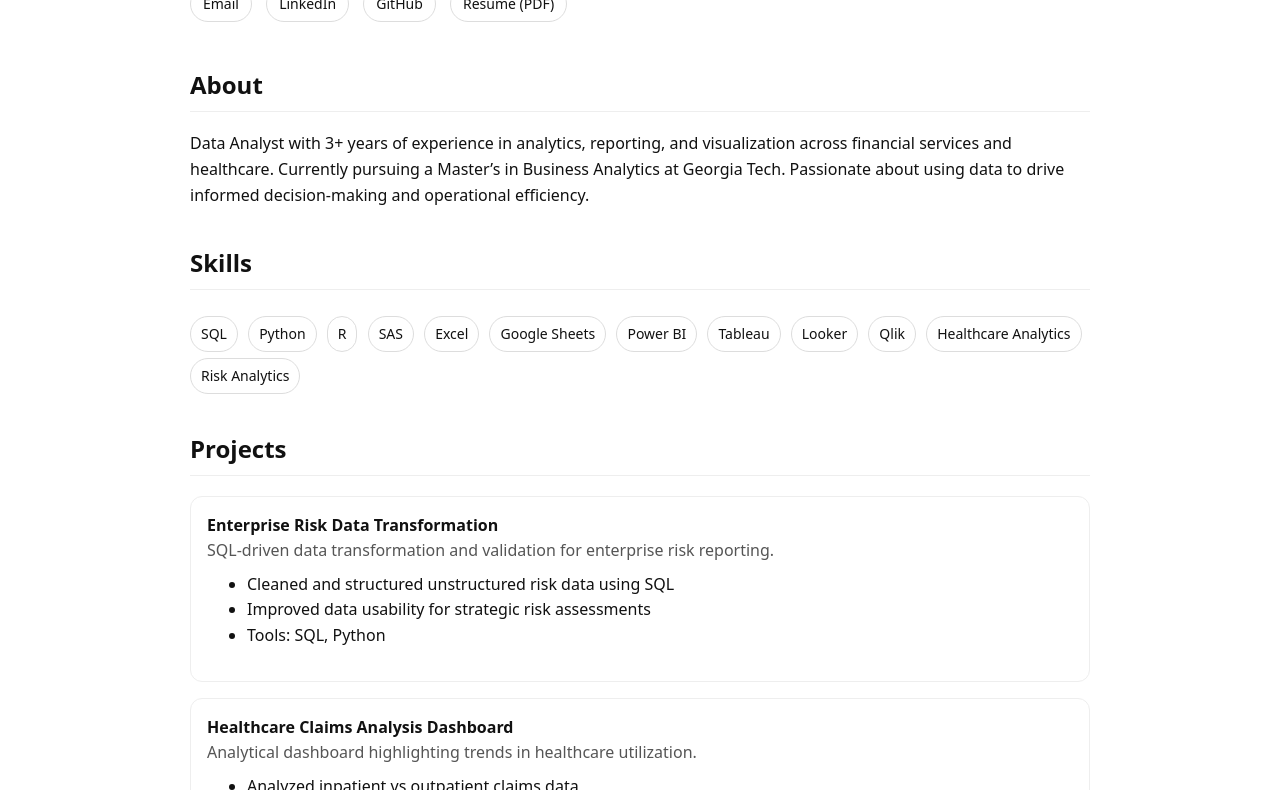
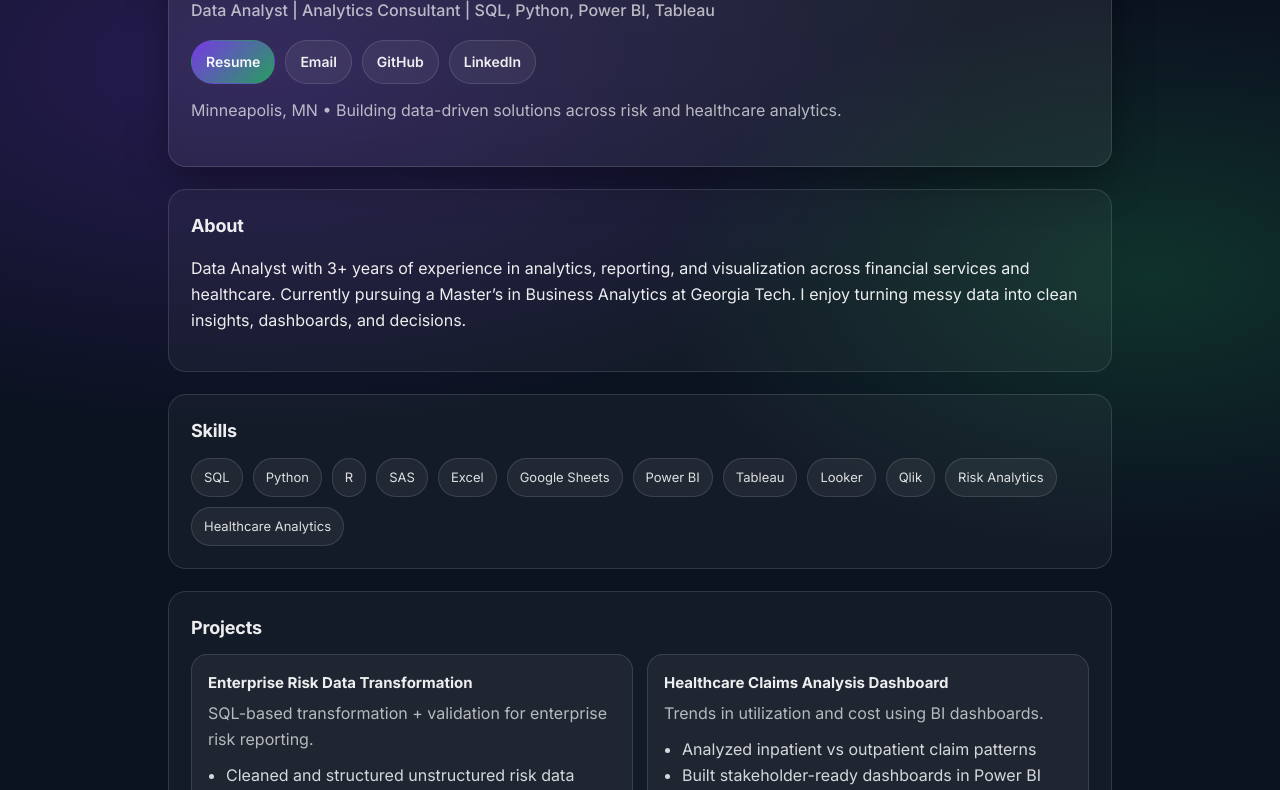
Before and after one commit to abdullahiaabdille/abdullahiabdille.github.io, a plain HTML site: page index.html in a window 1280 px wide. Shown: the part 147-937 px from the top of the page. Drawn offline with Linux system fonts and the light colour scheme.

Commit message:
Update index.html

```diff
--- a/index.html
+++ b/index.html
@@ -3,94 +3,202 @@
 <head>
   <meta charset="utf-8" />
   <meta name="viewport" content="width=device-width, initial-scale=1" />
-  <title>Abdullahi Abdille | Data Analyst</title>
+  <title>Abdullahi Abdille | Portfolio</title>
+
   <style>
-    body {
-      font-family: system-ui, -apple-system, Segoe UI, Roboto, Arial, sans-serif;
-      max-width: 900px;
-      margin: 40px auto;
-      padding: 0 16px;
+    @import url('https://fonts.googleapis.com/css2?family=Inter:wght@400;500;600;700&display=swap');
+
+    :root{
+      --bg: #0b1220;
+      --panel: rgba(255,255,255,0.06);
+      --panel2: rgba(255,255,255,0.08);
+      --text: rgba(255,255,255,0.92);
+      --muted: rgba(255,255,255,0.68);
+      --border: rgba(255,255,255,0.12);
+      --accent: #7c3aed;   /* purple */
+      --accent2: #22c55e;  /* green */
+      --shadow: 0 14px 40px rgba(0,0,0,0.35);
+    }
+
+    * { box-sizing: border-box; }
+
+    body{
+      margin: 0;
+      font-family: Inter, system-ui, -apple-system, Segoe UI, Roboto, Arial, sans-serif;
+      background:
+        radial-gradient(1200px 600px at 20% 10%, rgba(124,58,237,0.25), transparent 60%),
+        radial-gradient(900px 500px at 90% 20%, rgba(34,197,94,0.18), transparent 55%),
+        var(--bg);
+      color: var(--text);
       line-height: 1.6;
-      color: #111;
     }
-    header {
-      margin-bottom: 32px;
+
+    .wrap{
+      max-width: 980px;
+      margin: 48px auto;
+      padding: 0 18px 64px;
     }
-    h1 {
-      margin-bottom: 4px;
+
+    header{
+      padding: 26px 22px;
+      border: 1px solid var(--border);
+      border-radius: 18px;
+      background: linear-gradient(180deg, var(--panel2), var(--panel));
+      box-shadow: var(--shadow);
     }
-    .subtitle {
-      color: #555;
-      margin-bottom: 12px;
+
+    h1{
+      margin: 0 0 6px;
+      font-size: 40px;
+      letter-spacing: -0.02em;
     }
-    .links a {
-      display: inline-block;
-      margin-right: 10px;
-      margin-bottom: 8px;
-      padding: 6px 12px;
-      border: 1px solid #ddd;
+
+    .subtitle{
+      margin: 0;
+      color: var(--muted);
+      font-weight: 500;
+    }
+
+    .cta{
+      margin-top: 16px;
+      display: flex;
+      flex-wrap: wrap;
+      gap: 10px;
+    }
+
+    .btn{
+      display: inline-flex;
+      align-items: center;
+      gap: 8px;
+      padding: 10px 14px;
       border-radius: 999px;
+      border: 1px solid var(--border);
+      background: rgba(255,255,255,0.06);
+      color: var(--text);
       text-decoration: none;
-      color: #111;
+      font-weight: 600;
       font-size: 14px;
+      transition: transform 120ms ease, background 120ms ease, border-color 120ms ease;
     }
-    section {
-      margin-top: 36px;
+    .btn:hover{
+      transform: translateY(-1px);
+      background: rgba(255,255,255,0.10);
+      border-color: rgba(255,255,255,0.22);
     }
-    h2 {
-      border-bottom: 1px solid #eee;
-      padding-bottom: 6px;
+
+    .btn.primary{
+      background: linear-gradient(135deg, rgba(124,58,237,0.95), rgba(34,197,94,0.75));
+      border-color: transparent;
+      color: rgba(255,255,255,0.95);
     }
-    .pill {
-      display: inline-block;
-      padding: 6px 10px;
-      margin: 6px 6px 0 0;
-      border: 1px solid #ddd;
+
+    section{
+      margin-top: 22px;
+      padding: 22px;
+      border: 1px solid var(--border);
+      border-radius: 18px;
+      background: rgba(255,255,255,0.04);
+    }
+
+    h2{
+      margin: 0 0 12px;
+      font-size: 18px;
+      letter-spacing: -0.01em;
+    }
+
+    .muted{ color: var(--muted); }
+
+    .pills{
+      display:flex;
+      flex-wrap:wrap;
+      gap: 10px;
+    }
+    .pill{
+      padding: 8px 12px;
       border-radius: 999px;
-      font-size: 14px;
+      border: 1px solid var(--border);
+      background: rgba(255,255,255,0.06);
+      font-size: 13px;
+      color: rgba(255,255,255,0.85);
     }
-    .card {
-      border: 1px solid #eee;
-      border-radius: 12px;
+
+    .grid{
+      display:grid;
+      grid-template-columns: repeat(2, minmax(0, 1fr));
+      gap: 14px;
+    }
+
+    .card{
+      border: 1px solid var(--border);
+      border-radius: 16px;
       padding: 16px;
-      margin-top: 16px;
+      background: rgba(255,255,255,0.05);
     }
-    .muted {
-      color: #555;
+
+    .card strong{
+      display:block;
+      margin-bottom: 6px;
+      font-size: 15px;
     }
-    ul {
-      margin-top: 8px;
+
+    ul{
+      margin: 10px 0 0;
+      padding-left: 18px;
+      color: rgba(255,255,255,0.82);
+    }
+
+    .card a{
+      color: rgba(255,255,255,0.9);
+      text-decoration: underline;
+      text-underline-offset: 3px;
+    }
+
+    footer{
+      margin-top: 26px;
+      color: var(--muted);
+      font-size: 13px;
+      text-align: center;
+    }
+
+    @media (max-width: 820px){
+      h1{ font-size: 32px; }
+      .grid{ grid-template-columns: 1fr; }
+      .wrap{ margin-top: 28px; }
     }
   </style>
 </head>
+
 <body>
+  <div class="wrap">
 
     <header>
       <h1>Abdullahi Abdille</h1>
-  <div class="subtitle">
-    Data Analyst | Analytics Consultant | SQL, Python, Power BI, Tableau
+      <p class="subtitle">Data Analyst | Analytics Consultant | SQL, Python, Power BI, Tableau</p>
+
+      <div class="cta">
+        <a class="btn primary" href="resume.pdf" target="_blank" rel="noopener">Resume</a>
+        <a class="btn" href="mailto:abdilleaabdullahi@gmail.com">Email</a>
+        <a class="btn" href="https://github.com/abdullahiabdille" target="_blank" rel="noopener">GitHub</a>
+        <a class="btn" href="https://www.linkedin.com" target="_blank" rel="noopener">LinkedIn</a>
       </div>
-  <div class="links">
-    <a href="mailto:abdilleaabdullahi@gmail.com">Email</a>
-    <a href="https://www.linkedin.com" target="_blank">LinkedIn</a>
-    <a href="https://github.com/abdullahiabdille" target="_blank">GitHub</a>
-    <a href="resume.pdf" target="_blank">Resume (PDF)</a>
-  </div>
+
+      <p class="muted" style="margin-top:14px;">
+        Minneapolis, MN • Building data-driven solutions across risk and healthcare analytics.
+      </p>
     </header>
 
     <section>
       <h2>About</h2>
       <p>
-    Data Analyst with 3+ years of experience in analytics, reporting, and
-    visualization across financial services and healthcare. Currently pursuing
-    a Master’s in Business Analytics at Georgia Tech. Passionate about using data
-    to drive informed decision-making and operational efficiency.
+        Data Analyst with 3+ years of experience in analytics, reporting, and visualization across financial
+        services and healthcare. Currently pursuing a Master’s in Business Analytics at Georgia Tech.
+        I enjoy turning messy data into clean insights, dashboards, and decisions.
       </p>
     </section>
 
     <section>
       <h2>Skills</h2>
-  <div>
+      <div class="pills">
         <span class="pill">SQL</span>
         <span class="pill">Python</span>
         <span class="pill">R</span>
@@ -101,38 +209,42 @@
         <span class="pill">Tableau</span>
         <span class="pill">Looker</span>
         <span class="pill">Qlik</span>
+        <span class="pill">Risk Analytics</span>
         <span class="pill">Healthcare Analytics</span>
-    <span class="pill">Risk Analytics</span>
       </div>
     </section>
 
     <section>
       <h2>Projects</h2>
+      <div class="grid">
 
         <div class="card">
           <strong>Enterprise Risk Data Transformation</strong>
-    <div class="muted">
-      SQL-driven data transformation and validation for enterprise risk reporting.
-    </div>
+          <div class="muted">SQL-based transformation + validation for enterprise risk reporting.</div>
           <ul>
             <li>Cleaned and structured unstructured risk data using SQL</li>
             <li>Improved data usability for strategic risk assessments</li>
             <li>Tools: SQL, Python</li>
           </ul>
+          <!-- Optional links (update when you have repos) -->
+          <!-- <div style="margin-top:10px;"><a href="https://github.com/abdullahiabdille/REPO" target="_blank" rel="noopener">View Repo</a></div> -->
         </div>
 
         <div class="card">
           <strong>Healthcare Claims Analysis Dashboard</strong>
-    <div class="muted">
-      Analytical dashboard highlighting trends in healthcare utilization.
-    </div>
+          <div class="muted">Trends in utilization and cost using BI dashboards.</div>
           <ul>
-      <li>Analyzed inpatient vs outpatient claims data</li>
-      <li>Built Power BI dashboards for stakeholder reporting</li>
+            <li>Analyzed inpatient vs outpatient claim patterns</li>
+            <li>Built stakeholder-ready dashboards in Power BI</li>
             <li>Tools: Power BI, SQL, Excel</li>
           </ul>
+          <!-- <div style="margin-top:10px;"><a href="https://github.com/abdullahiabdille/REPO" target="_blank" rel="noopener">View Repo</a></div> -->
         </div>
 
+      </div>
+      <p class="muted" style="margin-top:12px;">
+        Tip: Add a screenshot per project (dashboard image) and link to the GitHub repo for maximum recruiter impact.
+      </p>
     </section>
 
     <section>
@@ -143,7 +255,7 @@
         <div class="muted">Oct 2024 – Present</div>
         <ul>
           <li>Analyze enterprise risk data to support strategic initiatives</li>
-      <li>Perform SQL-based data transformations and validation</li>
+          <li>Execute SQL-based data transformation and validation processes</li>
           <li>Partner with stakeholders to deliver actionable insights</li>
         </ul>
       </div>
@@ -153,7 +265,8 @@
         <div class="muted">Jan 2024 – Oct 2024</div>
         <ul>
           <li>Built dashboards and reports using Power BI and Tableau</li>
-      <li>Conducted quantitative analysis on healthcare datasets</li>
+          <li>Conducted quantitative analysis and modeling for healthcare datasets</li>
+          <li>Collaborated with data teams to load and validate incoming data</li>
         </ul>
       </div>
 
@@ -161,8 +274,9 @@
         <strong>Data Analyst — Deloitte</strong>
         <div class="muted">Jul 2022 – Jan 2024</div>
         <ul>
-      <li>Supported client data integrations and quality checks</li>
-      <li>Delivered reporting insights for operational workflows</li>
+          <li>Supported client data integrations and transfer processes</li>
+          <li>Performed data quality checks and troubleshooting</li>
+          <li>Delivered reporting insights and stakeholder-ready documentation</li>
         </ul>
       </div>
 
@@ -171,10 +285,19 @@
     <section>
       <h2>Education</h2>
       <p>
-    <strong>MS, Computational Analytics</strong> — Georgia Institute of Technology (In Progress)<br/>
+        <strong>MS, Business Analytics</strong> — Georgia Institute of Technology (In Progress)<br/>
         <strong>BS, Biology</strong> — University of Minnesota
       </p>
     </section>
 
+    <footer>
+      © <span id="year"></span> Abdullahi Abdille • Built with GitHub Pages
+    </footer>
+
+  </div>
+
+  <script>
+    document.getElementById("year").textContent = new Date().getFullYear();
+  </script>
 </body>
 </html>
```
Lines whose indentation alone changed are shown as unchanged.
